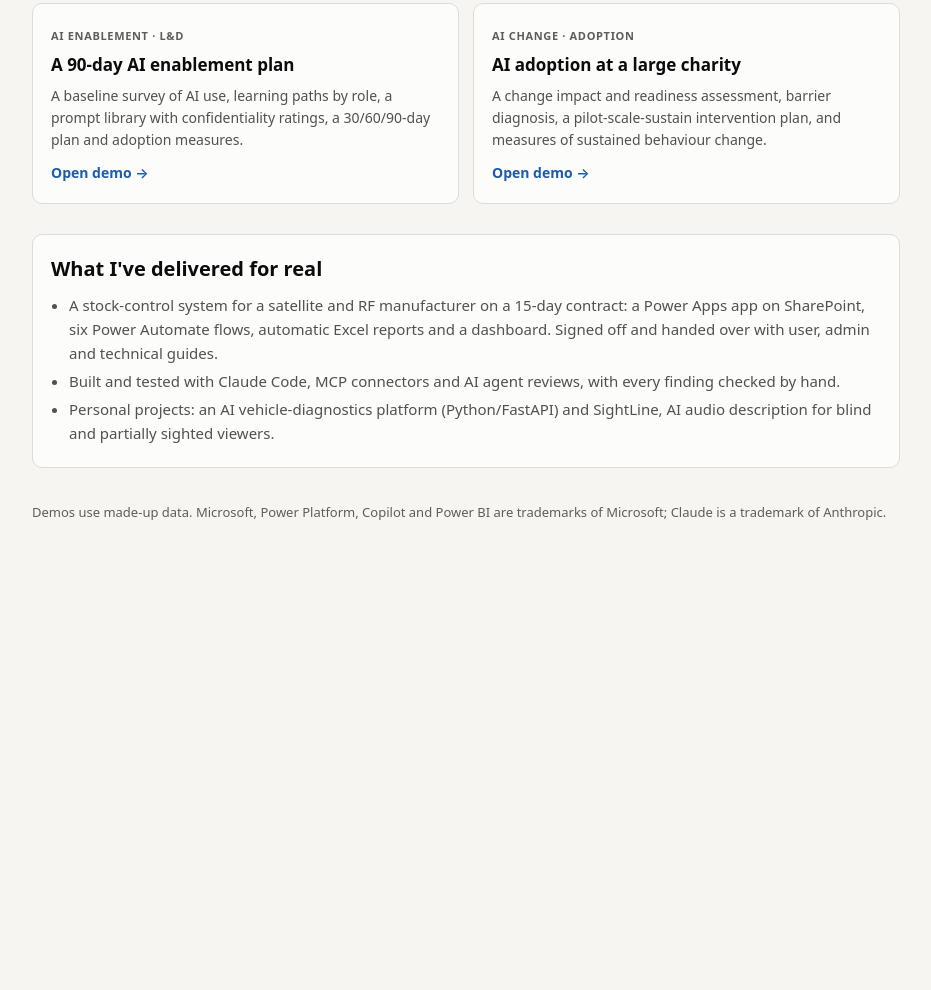
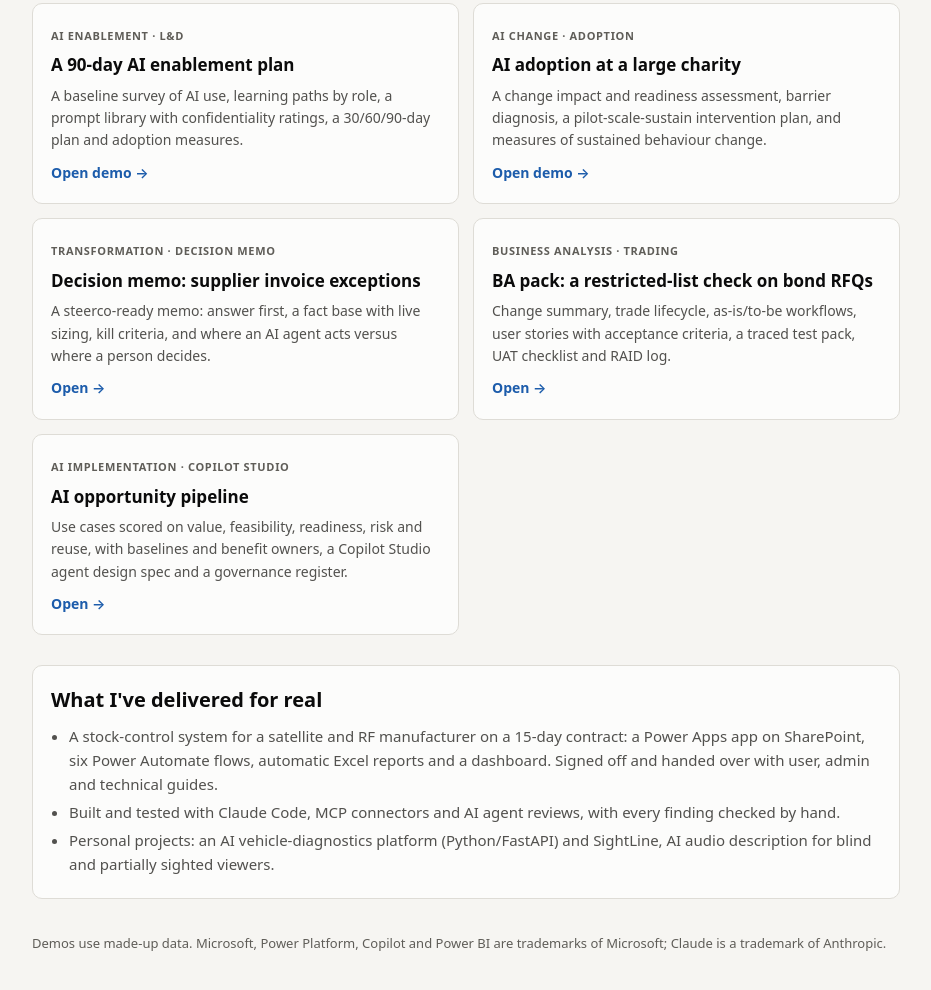
Before and after one commit to saeedfzn/saeedfzn.github.io, a plain HTML site: page index.html in a window 1280 px wide. Shown: the part 1512-2502 px from the top of the page, without its empty margins (174-1105 px from the left). Before the commit the page ends 2095 px from the top, so only its background shows below. Drawn offline with Linux system fonts and the light colour scheme.

Commit message:
Add three work samples
Co-Authored-By: Claude Opus 5.5 <noreply@anthropic.com>
Claude-Session: https://claude.ai/code/session_01EcGgVpnLFKBqAo6eKzwKQC

```diff
--- a/index.html
+++ b/index.html
@@ -55,6 +55,9 @@ footer{margin-top:34px;font-size:13px;color:var(--muted)}
     <a class="card" href="https://saeedfzn.github.io/case-management-demo/"><span class="tag">Power Platform · CRM</span><h3>Case management</h3><p>A public-sector repairs case flow with role-based queues, SLA timers, an audit trail, a legacy CRM migration dry run, and a Dataverse / Dynamics 365 mapping.</p><span class="go">Open demo →</span></a>
     <a class="card" href="https://saeedfzn.github.io/ai-enablement-plan-demo/"><span class="tag">AI enablement · L&amp;D</span><h3>A 90-day AI enablement plan</h3><p>A baseline survey of AI use, learning paths by role, a prompt library with confidentiality ratings, a 30/60/90-day plan and adoption measures.</p><span class="go">Open demo →</span></a>
     <a class="card" href="https://saeedfzn.github.io/charity-ai-adoption-demo/"><span class="tag">AI change · adoption</span><h3>AI adoption at a large charity</h3><p>A change impact and readiness assessment, barrier diagnosis, a pilot-scale-sustain intervention plan, and measures of sustained behaviour change.</p><span class="go">Open demo →</span></a>
+    <a class="card" href="https://saeedfzn.github.io/process-insight-memo/"><span class="tag">Transformation · decision memo</span><h3>Decision memo: supplier invoice exceptions</h3><p>A steerco-ready memo: answer first, a fact base with live sizing, kill criteria, and where an AI agent acts versus where a person decides.</p><span class="go">Open →</span></a>
+    <a class="card" href="https://saeedfzn.github.io/etrading-ba-pack/"><span class="tag">Business analysis · trading</span><h3>BA pack: a restricted-list check on bond RFQs</h3><p>Change summary, trade lifecycle, as-is/to-be workflows, user stories with acceptance criteria, a traced test pack, UAT checklist and RAID log.</p><span class="go">Open →</span></a>
+    <a class="card" href="https://saeedfzn.github.io/ai-opportunity-pipeline/"><span class="tag">AI implementation · Copilot Studio</span><h3>AI opportunity pipeline</h3><p>Use cases scored on value, feasibility, readiness, risk and reuse, with baselines and benefit owners, a Copilot Studio agent design spec and a governance register.</p><span class="go">Open →</span></a>
   </div>
 
   <div class="real">
```
